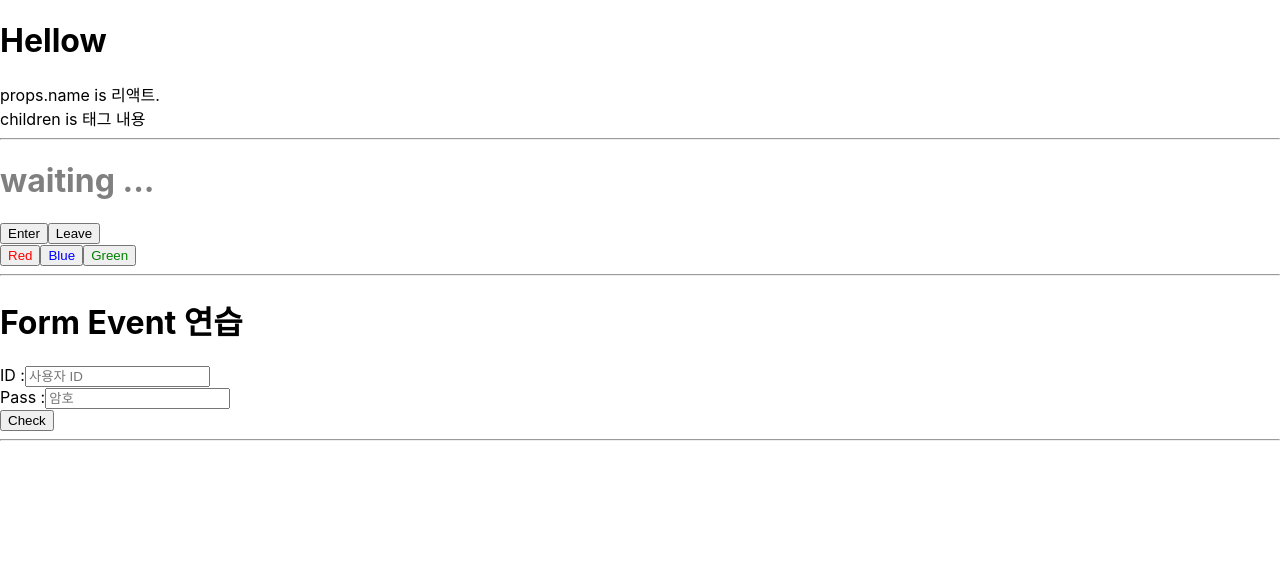
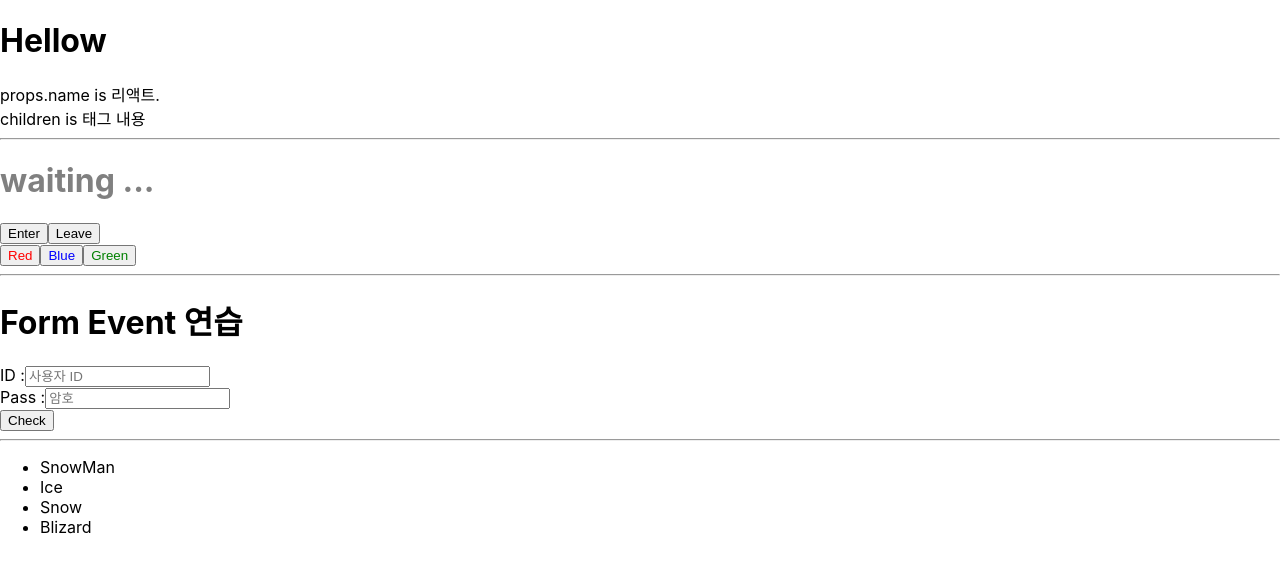
Before and after one commit to FlynnHer/react_Alpha, a React (Create React App) app: page / in a window 1280 px wide. Shown: the top 572 px of the page. Built offline with nearby package versions, Linux system fonts and the light colour scheme.

Commit message:
li : map()을 이용한 목록 만들기

```diff
--- a/src/study/Alpha.js
+++ b/src/study/Alpha.js
@@ -1,6 +1,8 @@
 import MyProps from './MyProps';
 import MyUseState from './hooks/MyUseState'
 import FormEvent from './hooks/FormEvent';
+import ListItem from './hooks/ListItem';
+
 function Alpha () {
   return (
     <div>
@@ -10,6 +12,7 @@ function Alpha () {
       <hr/>
       <FormEvent />
       <hr/>
+      <ListItem />
 
     </div>
   )
--- a/src/study/hooks/FormEvent.js
+++ b/src/study/hooks/FormEvent.js
@@ -40,7 +40,7 @@ const FormEvent = ()=> {
       <input type="text" name="id" placeholder="사용자 ID" value={id} onChange={onChange} />
       <br />
       Pass :
-      <input type="text" name="pass" placeholder="암호" value={pass} onChange={onChange} onKeyPress={onKeyPress} />
+      <input type="text" name="pass" placeholder="암호" value={pass} onChange={onChange} onKeyDown={onKeyPress} />
       <br />
       <button onClick={onClick}>Check</button>
     </div>
--- /dev/null
+++ b/src/study/hooks/ListItem.js
@@ -0,0 +1,7 @@
+const ListItem = ()=> {
+  const names = [ 'SnowMan', 'Ice', 'Snow', 'Blizard' ];
+  const nameList = names.map((name, i)=> <li key={i}>{name}</li>);
+  return <ul>{nameList}</ul>
+}
+
+export default ListItem;
```
